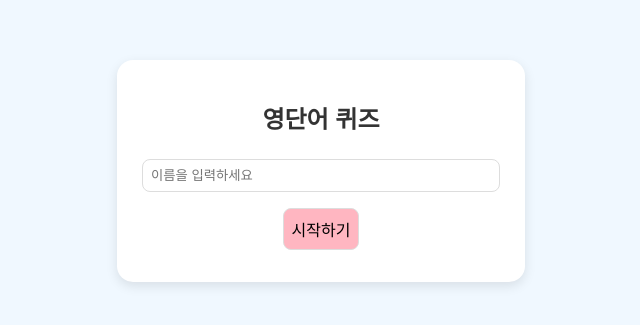
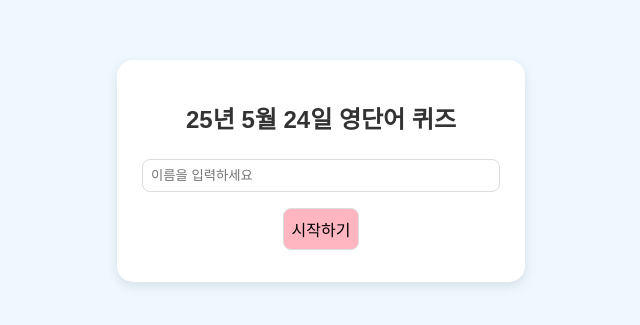
Before and after one commit to HoneyWoney/wordtest250524, a plain HTML site: page index.html in a window 1280 px wide. Shown: the part 229-554 px from the top of the page, without its empty margins (319-959 px from the left). Drawn offline with Linux system fonts and the light colour scheme.

Commit message:
Add files via upload

```diff
--- a/index.html
+++ b/index.html
@@ -21,7 +21,7 @@
 <body>
   <div id="container">
     <div id="start-screen">
-      <h1>영단어 퀴즈</h1>
+      <h1>25년 5월 24일 영단어 퀴즈</h1>
       <input type="text" id="name" placeholder="이름을 입력하세요" /><br />
       <button id="start-btn">시작하기</button>
     </div>
```
